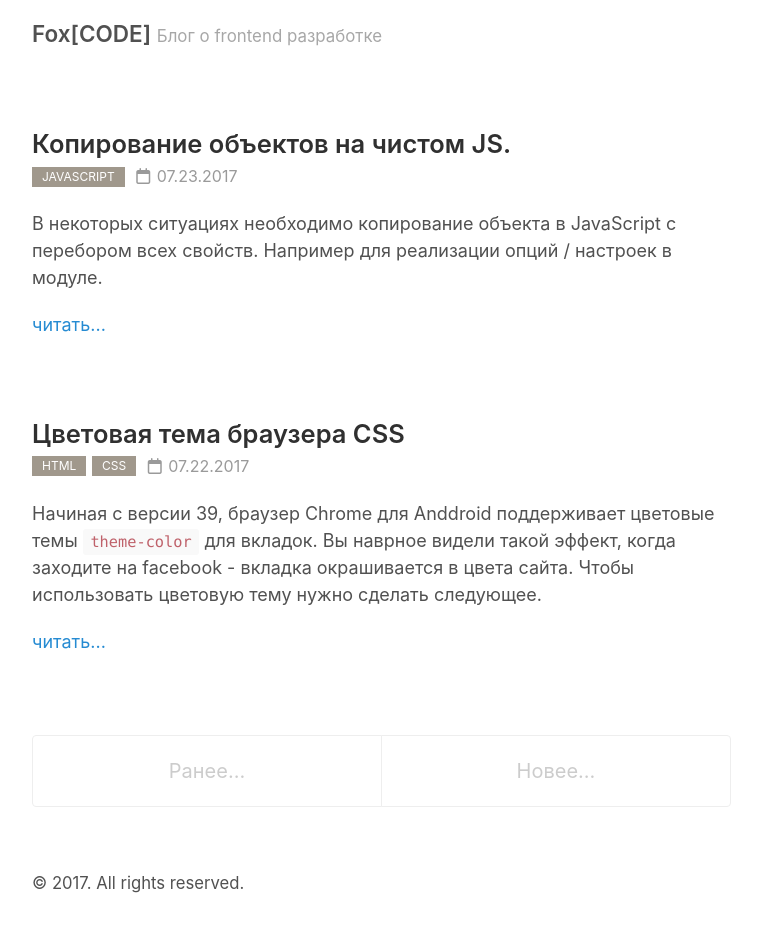
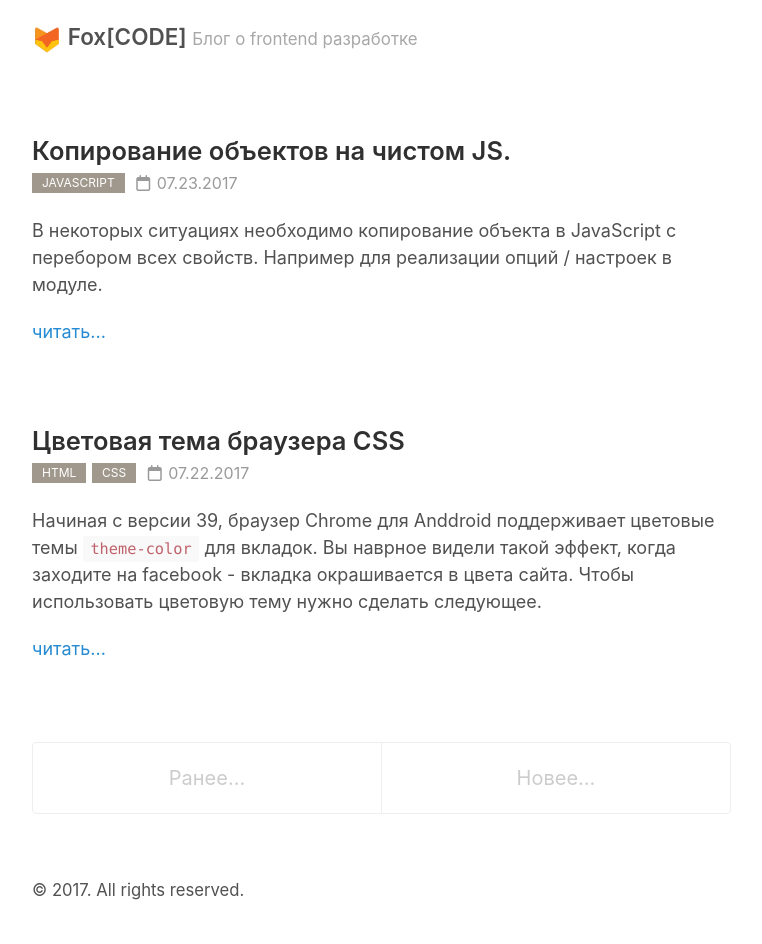
Before and after one commit to klesarev/myblog, a Jekyll site: the page built from index.html, in a window 1280 px wide. Shown: the whole page, without its empty margins (258-1020 px from the left). Built offline with Jekyll 4.4.1, drawn with Linux system fonts in a browser that asks for light colours; nearby versions of some CDN libraries; the list of posts is cut into pages by our own code; comment, search, counter and statistics services are not loaded.

Commit message:
add icons

```diff
--- a/_includes/header.html
+++ b/_includes/header.html
@@ -1,4 +1,9 @@
 <header class="masthead">
+    <span class="header-icon">
+        <a href="{{ site.baseurl }}/">
+            <img src="{{ site.baseurl }}/public/header-icon.png" alt="" width="30px" height="auto">
+        </a>
+    </span>
     <h3 class="masthead-title">
         <a href="{{ site.baseurl }}/" title="Home">{{ site.title }}</a>
         <small>{{ site.tagline }}</small>
--- a/_sass/_masthead.scss
+++ b/_sass/_masthead.scss
@@ -1,6 +1,15 @@
 // Masthead
 //
 // Super small header above the content for site name and short description.
+
+.header-icon {
+  display: inline-block;
+  vertical-align: middle;
+
+  img {
+    margin: 5px 0 0 0;
+  }
+}
 
 .masthead {
   padding-top:    1rem;
@@ -12,6 +21,8 @@
   margin-top: 0;
   margin-bottom: 0;
   color: $gray-4;
+  display: inline-block;
+  vertical-align: middle;
 
   a {
     color: inherit;
```
Also changed, not shown: public/header-icon.png (added).
